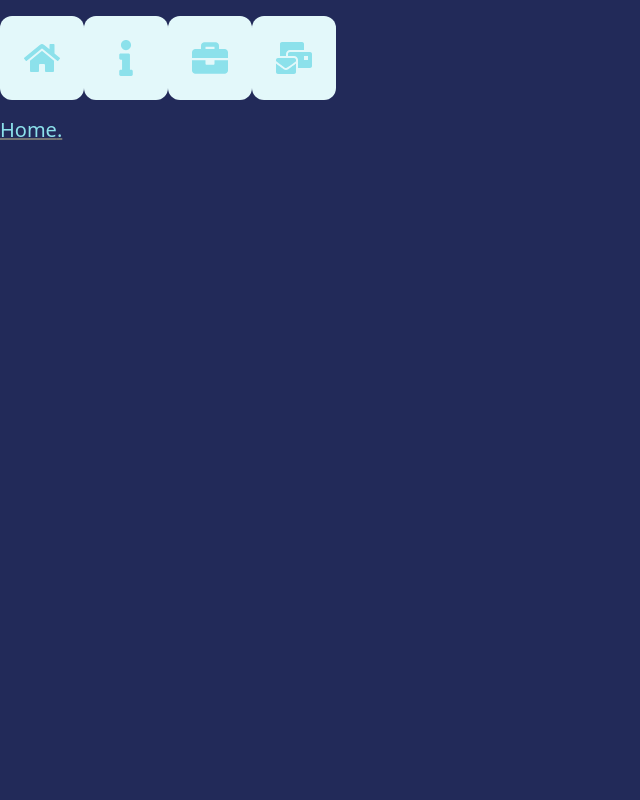
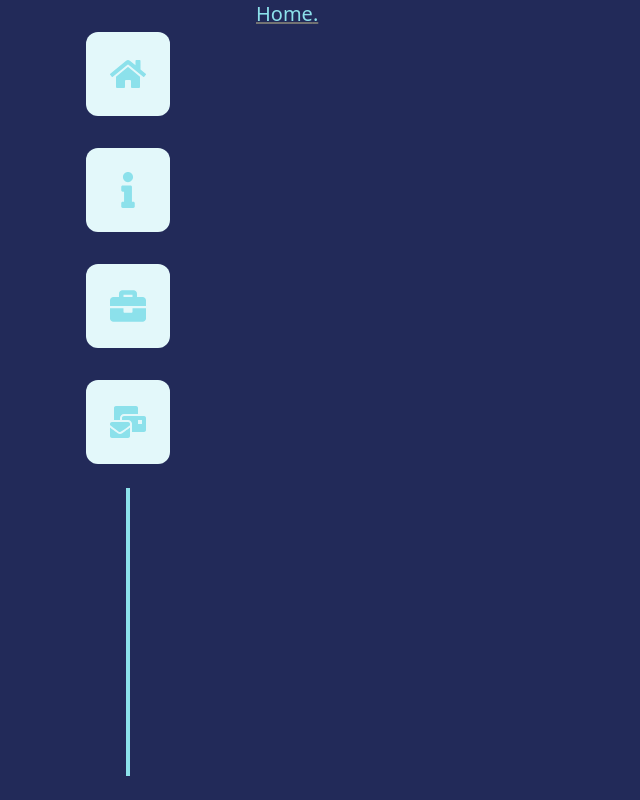
Before and after one commit to noe13hsu/react-portfolio, a React (Vite) app: page / in a window 1280 px wide. Shown: the whole page, without its empty margins (0-640 px from the left). Built offline with nearby package versions, Linux system fonts and the light colour scheme.

Commit message:
Style nav

```diff
--- a/src/App.tsx
+++ b/src/App.tsx
@@ -7,12 +7,13 @@ import { Home } from './pages/home'
 import { IconLink } from './components/icon-link'
 import { Projects } from './pages/projects';
 import { Contact } from './pages/contact';
+import { VerticalBar } from './components/vertical-bar';
 
 
 function App() {
   return (
-    <div>
-      <nav className="">
+    <div className='grid grid-cols-[20%_1fr_20%] min-h-screen'>
+      <nav className="flex flex-col items-center my-4">
         <IconLink>
           <FaHome />
         </IconLink>
@@ -28,6 +29,8 @@ function App() {
         <IconLink to="/contact">
           <FaMailBulk />
         </IconLink>
+
+        <VerticalBar />
       </nav>
 
       <main>
```
